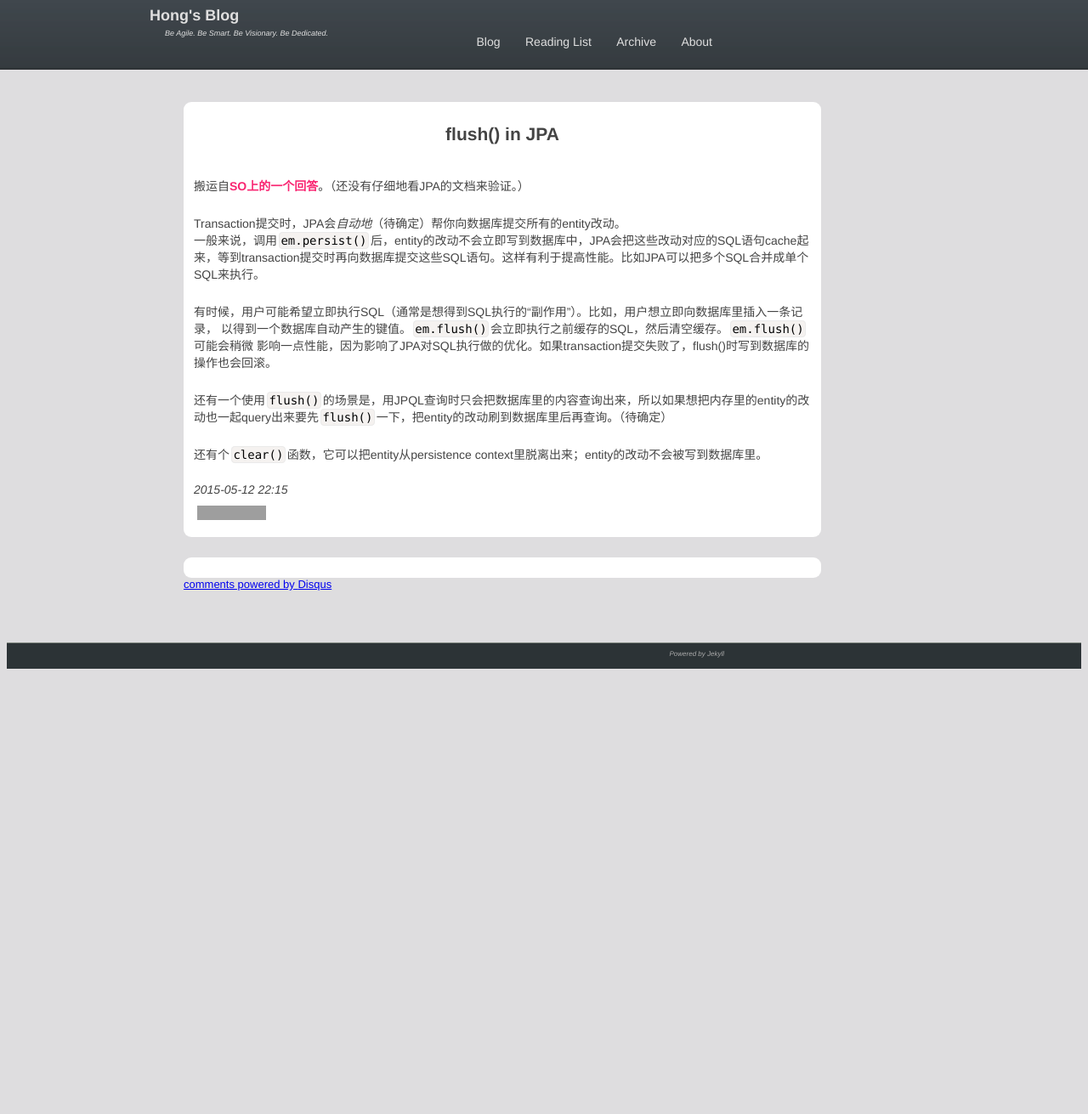
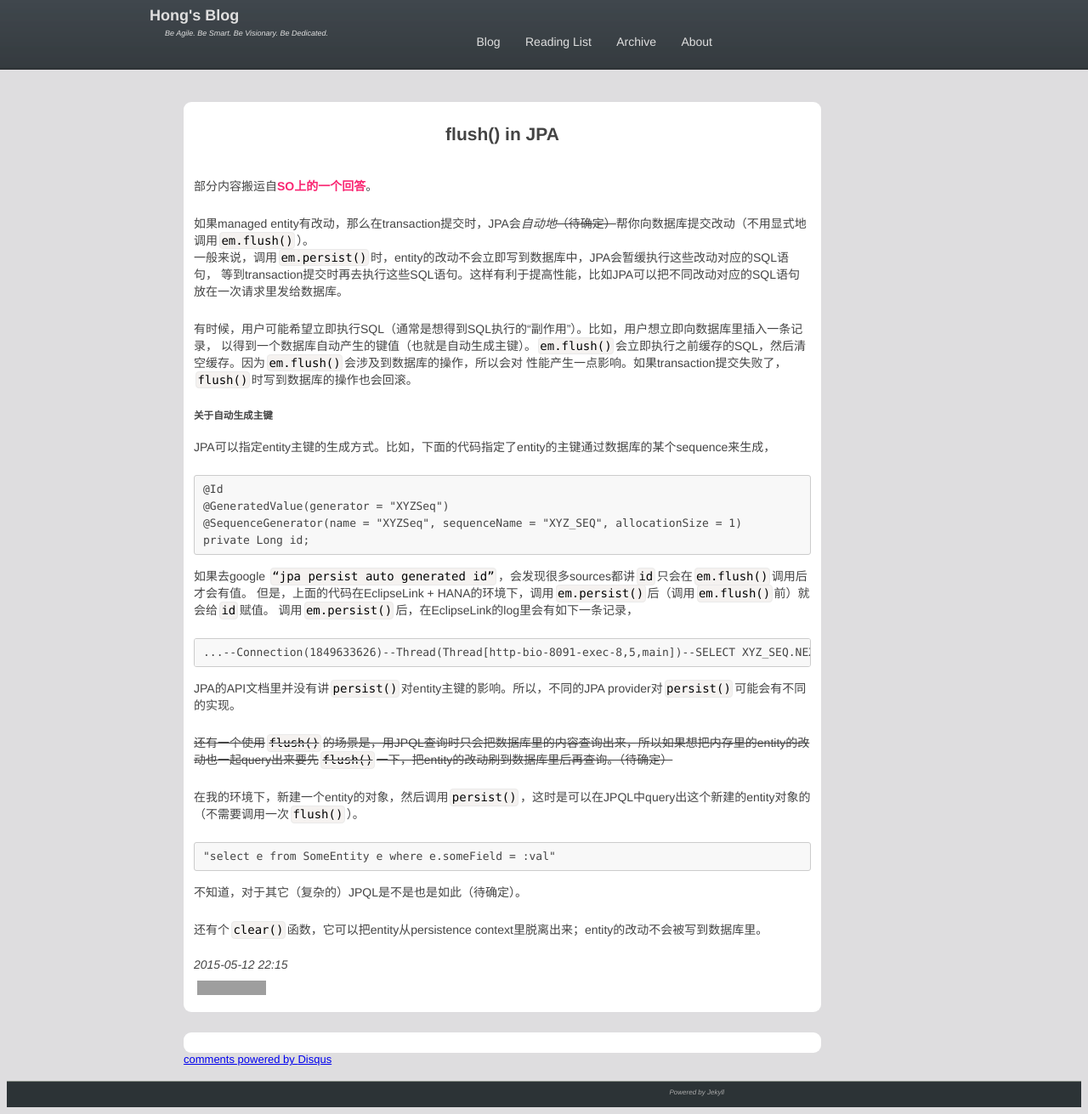
Before and after one commit to RockHong/rockhong.github.com, a Jekyll site: the page built from _posts/2015-05-12-flush-and-jpa.md, in a window 1280 px wide. Shown: the whole page at 85% size. Built offline with Jekyll 4.4.1, drawn with Linux system fonts in a browser that asks for light colours; comment, search, counter and statistics services are not loaded; before the commit the page ends 900 px from its top, so only the background shows below that; grey boxes are pictures that could not be loaded.

Commit message:
refine post

```diff
--- a/_posts/2015-05-12-flush-and-jpa.md
+++ b/_posts/2015-05-12-flush-and-jpa.md
@@ -15,19 +15,40 @@ image:
 image_desc:
 ---
 
-搬运自[SO上的一个回答][1]。（还没有仔细地看JPA的文档来验证。）
+部分内容搬运自[SO上的一个回答][1]。
 
-Transaction提交时，JPA会*自动地*（待确定）帮你向数据库提交所有的entity改动。
-一般来说，调用`em.persist()`后，entity的改动不会立即写到数据库中，JPA会把这些改动对应的SQL语句cache起
-来，等到transaction提交时再向数据库提交这些SQL语句。这样有利于提高性能。比如JPA可以把多个SQL合并成单个
-SQL来执行。
+如果managed entity有改动，那么在transaction提交时，JPA会*自动地*<del>（待确定）</del>帮你向数据库提交改动（不用显式地调用`em.flush()`）。
+一般来说，调用`em.persist()`时，entity的改动不会立即写到数据库中，JPA会暂缓执行这些改动对应的SQL语句，
+等到transaction提交时再去执行这些SQL语句。这样有利于提高性能，比如JPA可以把不同改动对应的SQL语句放在一次请求里发给数据库。
 
 有时候，用户可能希望立即执行SQL（通常是想得到SQL执行的“副作用”）。比如，用户想立即向数据库里插入一条记录，
-以得到一个数据库自动产生的键值。`em.flush()`会立即执行之前缓存的SQL，然后清空缓存。`em.flush()`可能会稍微
-影响一点性能，因为影响了JPA对SQL执行做的优化。如果transaction提交失败了，flush()时写到数据库的操作也会回滚。
+以得到一个数据库自动产生的键值（也就是自动生成主键）。`em.flush()`会立即执行之前缓存的SQL，然后清空缓存。因为`em.flush()`会涉及到数据库的操作，所以会对
+性能产生一点影响。如果transaction提交失败了，`flush()`时写到数据库的操作也会回滚。
 
-还有一个使用`flush()`的场景是，用JPQL查询时只会把数据库里的内容查询出来，所以如果想把内存里的entity的改
-动也一起query出来要先`flush()`一下，把entity的改动刷到数据库里后再查询。（待确定）
+##### 关于自动生成主键
+JPA可以指定entity主键的生成方式。比如，下面的代码指定了entity的主键通过数据库的某个sequence来生成，
+
+    @Id
+    @GeneratedValue(generator = "XYZSeq")
+    @SequenceGenerator(name = "XYZSeq", sequenceName = "XYZ_SEQ", allocationSize = 1)
+    private Long id;
+
+如果去google `“jpa persist auto generated id”`，会发现很多sources都讲`id`只会在`em.flush()`调用后才会有值。
+但是，上面的代码在EclipseLink + HANA的环境下，调用`em.persist()`后（调用`em.flush()`前）就会给`id`赋值。
+调用`em.persist()`后，在EclipseLink的log里会有如下一条记录，
+
+    ...--Connection(1849633626)--Thread(Thread[http-bio-8091-exec-8,5,main])--SELECT XYZ_SEQ.NEXTVAL FROM DUMMY
+
+JPA的API文档里并没有讲`persist()`对entity主键的影响。所以，不同的JPA provider对`persist()`可能会有不同的实现。
+
+<del>还有一个使用`flush()`的场景是，用JPQL查询时只会把数据库里的内容查询出来，所以如果想把内存里的entity的改
+动也一起query出来要先`flush()`一下，把entity的改动刷到数据库里后再查询。（待确定）</del>
+
+在我的环境下，新建一个entity的对象，然后调用`persist()`，这时是可以在JPQL中query出这个新建的entity对象的（不需要调用一次`flush()`）。
+
+    "select e from SomeEntity e where e.someField = :val"
+
+不知道，对于其它（复杂的）JPQL是不是也是如此（待确定）。
 
 还有个`clear()`函数，它可以把entity从persistence context里脱离出来；entity的改动不会被写到数据库里。
 
```
